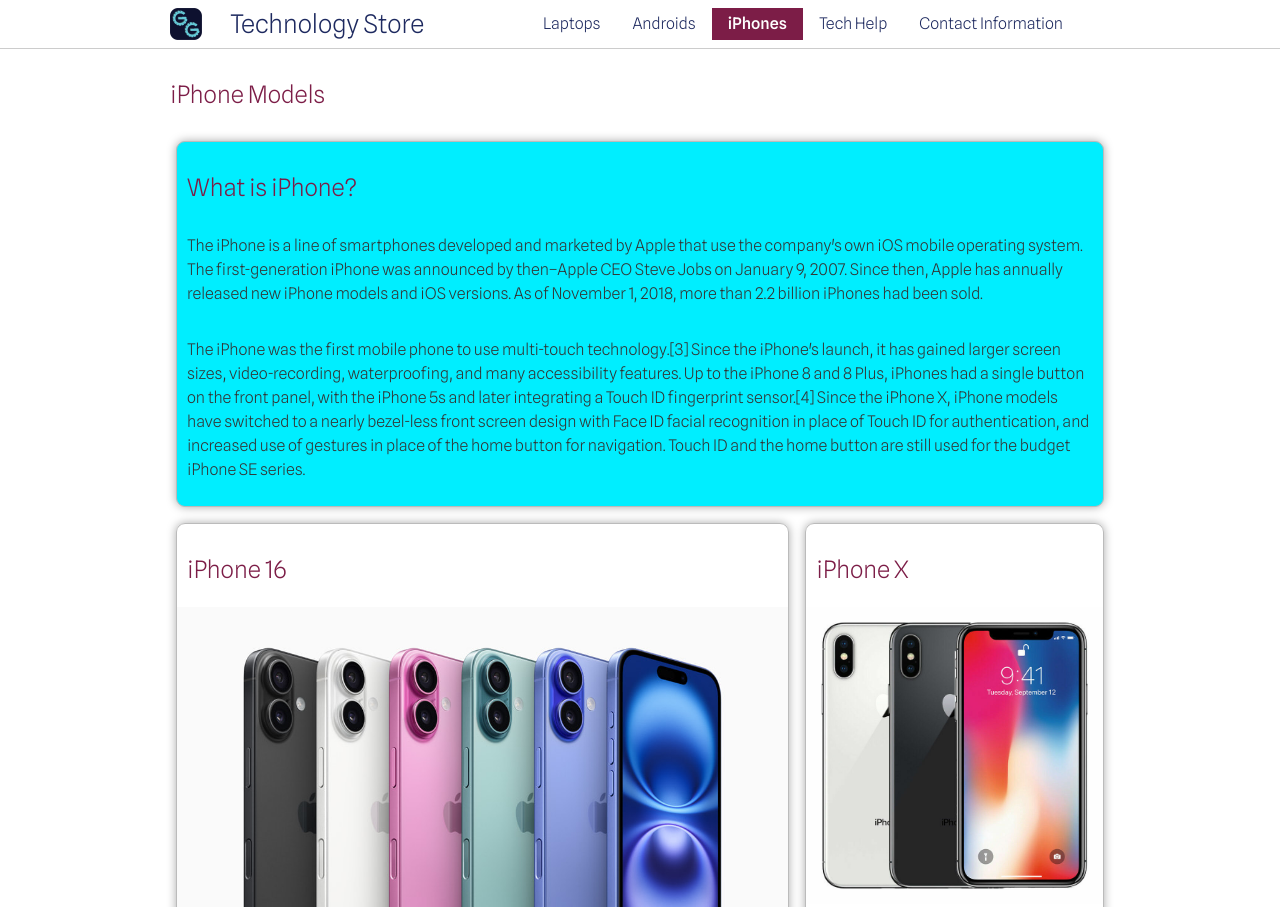
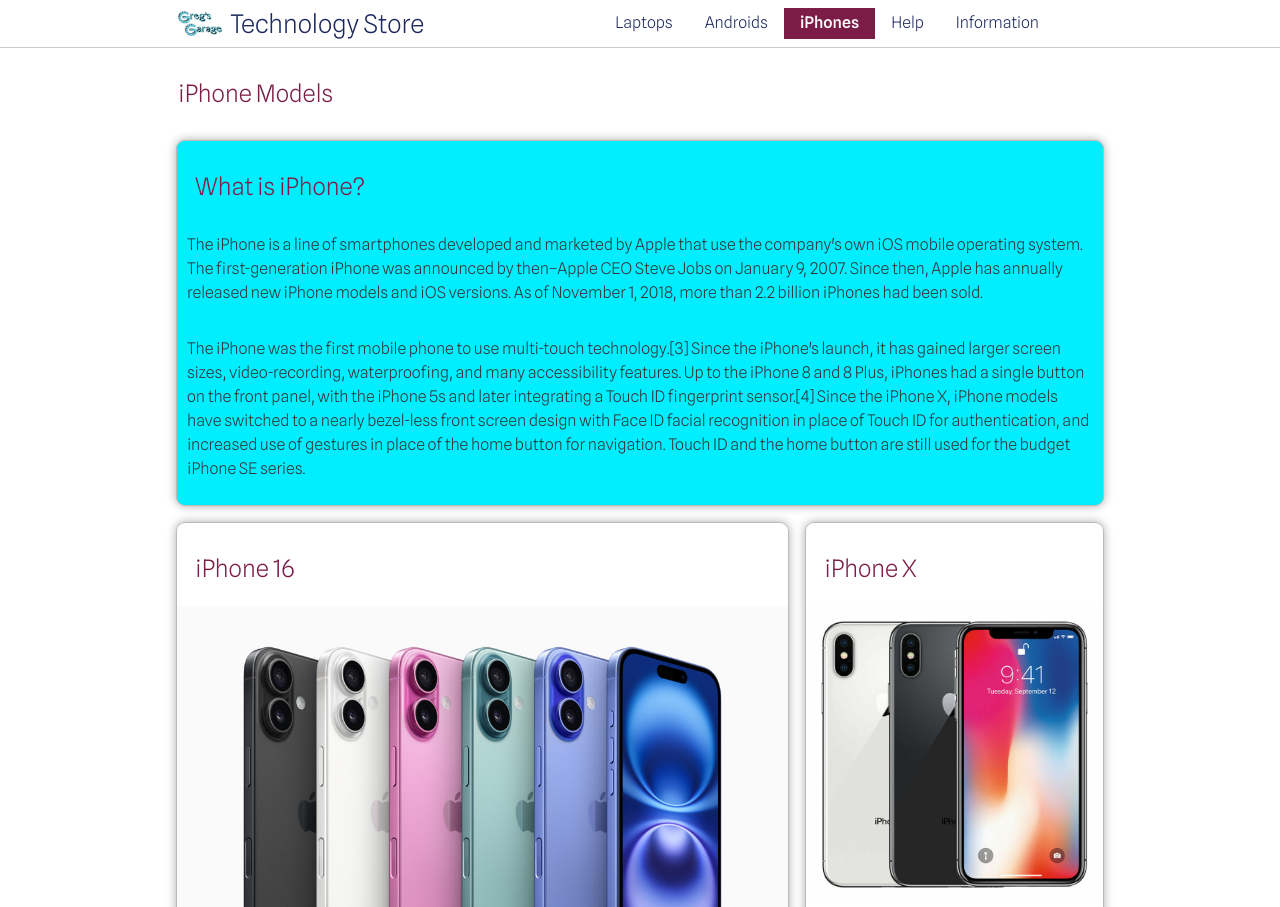
Before and after one commit to Burgessdude/XMobile, a plain HTML site: page index.html in a window 1280 px wide. Shown: the top 907 px of the page. Drawn offline with Linux system fonts and the light colour scheme.

Commit message:
Add files via upload

```diff
--- a/index.html
+++ b/index.html
@@ -17,7 +17,8 @@
 <body>
 <div id="headerWrapper">
 	<header>
-        <img src="favicon-32x32.png" alt="logo">
+        <img src="images/logo45.png" alt="site logo" width="100"
+            srcset="images/logo45.png 1x, images/logo50.png 2x, images/logo75.png 3x">
 		<span>Technology Store</span>
         <nav id="primaryNav">
             <button></button>
@@ -25,8 +26,8 @@
                 <li><a href="#">Laptops</a></li>
                 <li><a href="#">Androids</a></li>
                 <li class="active"><a href="#">iPhones</a></li>
-                <li><a href="#">Tech Help</a></li>
-                <li><a href="#">Contact Information</a></li>
+                <li><a href="#">Help</a></li>
+                <li><a href="#">Information</a></li>
             </ul>
         </nav>
 	</header>
--- a/scss/_small.scss
+++ b/scss/_small.scss
@@ -32,6 +32,10 @@ header {
         font-size: 1.6rem;
         font-weight: $lightWeight;
         color: $primaryColor;
+    }
+    img {
+        padding-right: 3rem;
+        padding-left: 8px;
     }
 } // end header
 
@@ -94,7 +98,7 @@ header {
 /* --------------------------- MAIN --------------------------- */
 main {
     h1 {
-        padding: 1rem $gutter.5rem $gutter;
+        padding: 1rem $gutter .5rem 8px+$gutter;
         font-size: 1.5rem;
         color: $secondaryColor;
         font-weight: $lightWeight
--- a/scss/styles.scss
+++ b/scss/styles.scss
@@ -4,7 +4,7 @@
 
 @import "small";
 
-//35em is also 560px (if basefont is 16px)
+//35em is also 700px (if basefont is 16px)
 @media only screen and (min-width: 39rem) {
 	@import "medium";
 }
```
Also changed, not shown: css/styles.css, css/styles.min.css, images/logo45.png (added), images/logo50.png (added), images/logo75.png (added), images/logoOriginal.png (added).
